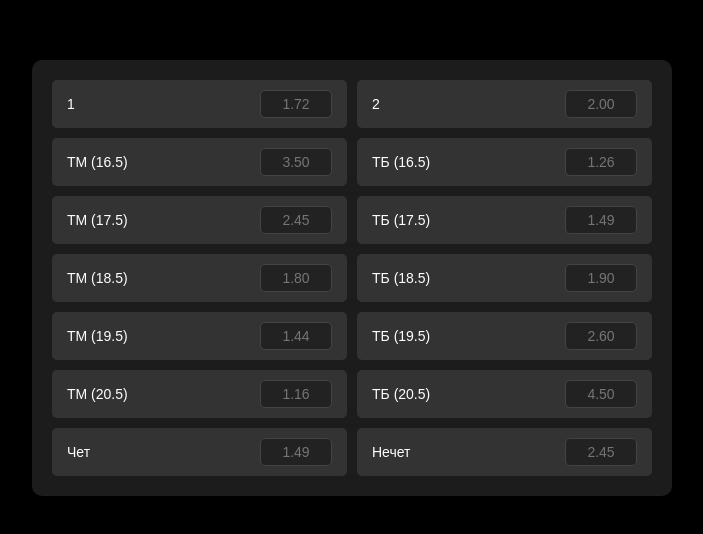
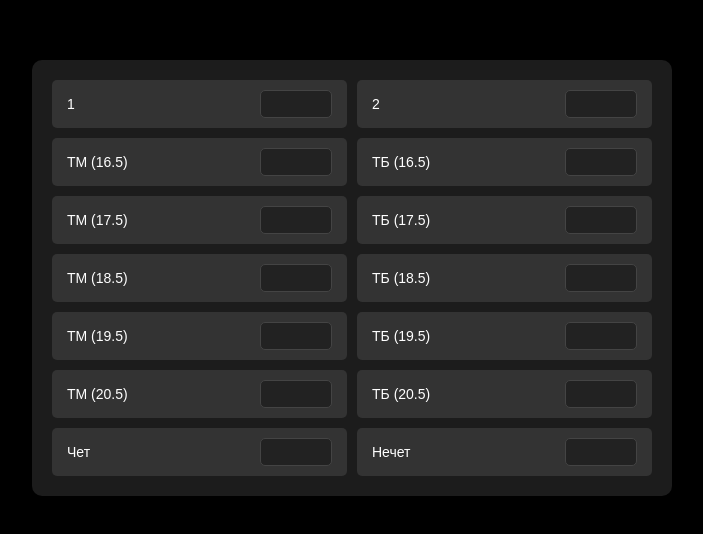
Before and after one commit to IgorEfimof/triangular_arbitrage, a plain HTML site: page index.html in a window 1280 px wide. Shown: the part 122-656 px from the top of the page, without its empty margins (288-991 px from the left). Drawn offline with Linux system fonts and the light colour scheme.

Commit message:
Update index.html

```diff
--- a/index.html
+++ b/index.html
@@ -69,59 +69,59 @@
     <form class="form-container">
         <div class="form-item">
             <label for="field1">1</label>
-            <input type="text" id="field1" placeholder="1.72">
+            <input type="text" id="field1" placeholder="">
         </div>
         <div class="form-item">
             <label for="field2">2</label>
-            <input type="text" id="field2" placeholder="2.00">
+            <input type="text" id="field2" placeholder="">
         </div>
         <div class="form-item">
             <label for="field3">ТМ (16.5)</label>
-            <input type="text" id="field3" placeholder="3.50">
+            <input type="text" id="field3" placeholder="">
         </div>
         <div class="form-item">
             <label for="field4">ТБ (16.5)</label>
-            <input type="text" id="field4" placeholder="1.26">
+            <input type="text" id="field4" placeholder="">
         </div>
         <div class="form-item">
             <label for="field5">ТМ (17.5)</label>
-            <input type="text" id="field5" placeholder="2.45">
+            <input type="text" id="field5" placeholder="">
         </div>
         <div class="form-item">
             <label for="field6">ТБ (17.5)</label>
-            <input type="text" id="field6" placeholder="1.49">
+            <input type="text" id="field6" placeholder="">
         </div>
         <div class="form-item">
             <label for="field7">ТМ (18.5)</label>
-            <input type="text" id="field7" placeholder="1.80">
+            <input type="text" id="field7" placeholder="">
         </div>
         <div class="form-item">
             <label for="field8">ТБ (18.5)</label>
-            <input type="text" id="field8" placeholder="1.90">
+            <input type="text" id="field8" placeholder="">
         </div>
         <div class="form-item">
             <label for="field9">ТМ (19.5)</label>
-            <input type="text" id="field9" placeholder="1.44">
+            <input type="text" id="field9" placeholder="">
         </div>
         <div class="form-item">
             <label for="field10">ТБ (19.5)</label>
-            <input type="text" id="field10" placeholder="2.60">
+            <input type="text" id="field10" placeholder="">
         </div>
         <div class="form-item">
             <label for="field11">ТМ (20.5)</label>
-            <input type="text" id="field11" placeholder="1.16">
+            <input type="text" id="field11" placeholder="">
         </div>
         <div class="form-item">
             <label for="field12">ТБ (20.5)</label>
-            <input type="text" id="field12" placeholder="4.50">
+            <input type="text" id="field12" placeholder="">
         </div>
         <div class="form-item">
             <label for="field13">Чет</label>
-            <input type="text" id="field13" placeholder="1.49">
+            <input type="text" id="field13" placeholder="">
         </div>
         <div class="form-item">
             <label for="field14">Нечет</label>
-            <input type="text" id="field14" placeholder="2.45">
+            <input type="text" id="field14" placeholder="">
         </div>
     </form>
 </body>
```
